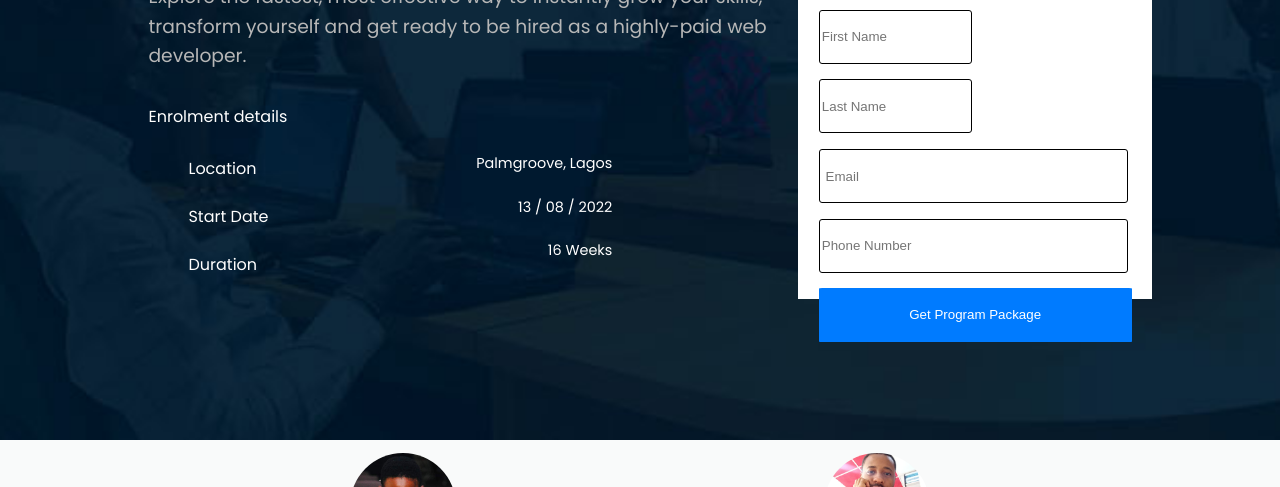
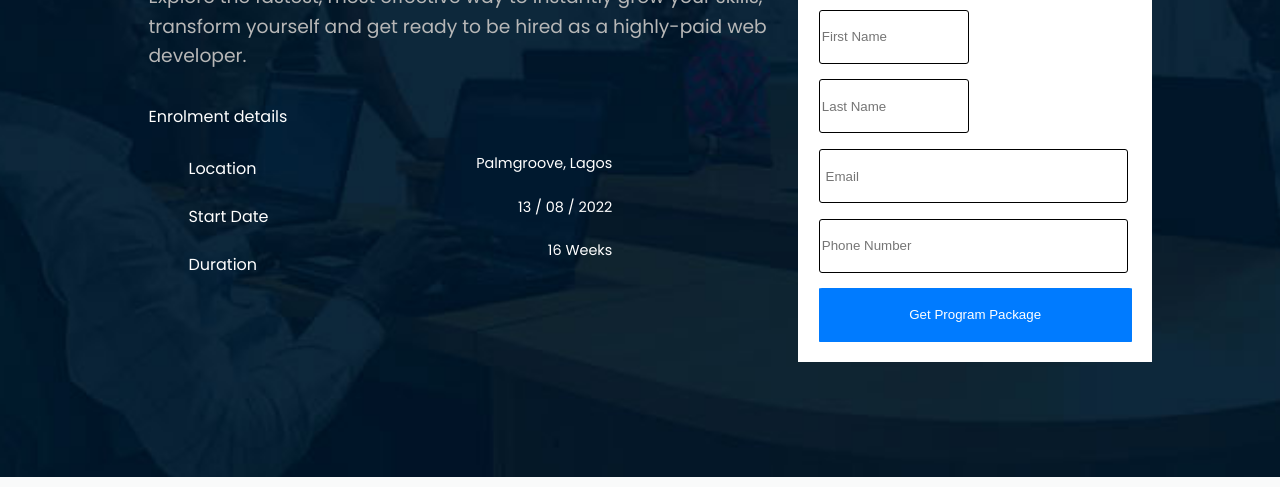
Before and after one commit to oyelajakenny/Tech-Studio-Website-Clone, a plain HTML site: page index.html in a window 1280 px wide. Shown: the part 253-740 px from the top of the page. Drawn offline with Linux system fonts and the light colour scheme.

Commit message:
another commit

```diff
--- a/style.css
+++ b/style.css
@@ -64,7 +64,7 @@ ul li a:hover {
   background-color: #ffff;
   width: 35%;
   padding: 2%;
-  height: 370px;
+  height: 5%;
   margin-top: 5%;
 }
 
@@ -78,7 +78,7 @@ input {
 }
 
 input[type="text"] {
-  width: 47%;
+  width: 46%;
   margin-right: 5px;
 }
 
```
